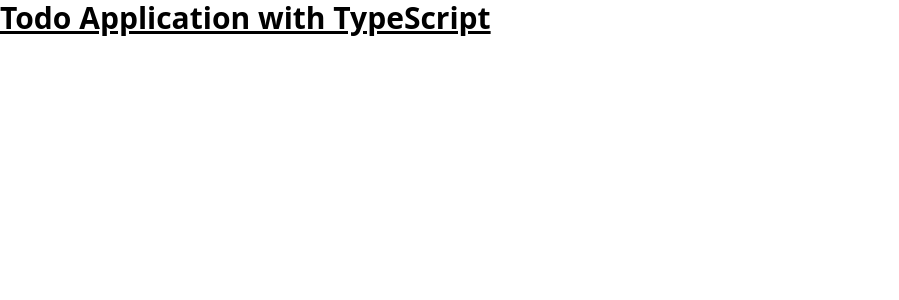
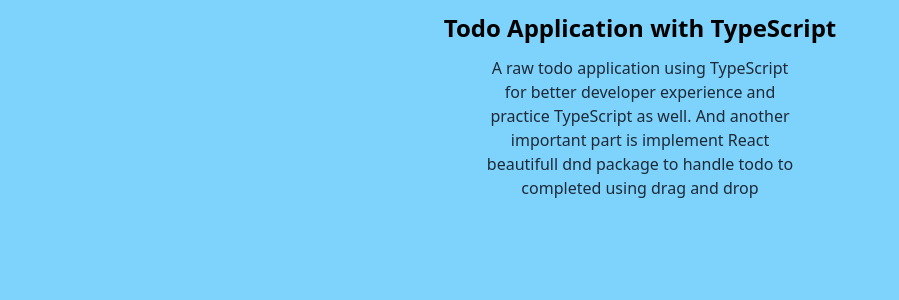
Before and after one commit to tushar-454/todo-application-typescript-dnd, a React (Vite) app: page / in a window 1280 px wide. Shown: the top 300 px of the page, without its empty margins (0-899 px from the left). Built offline with nearby package versions, Linux system fonts and the light colour scheme.

Commit message:
add projec title with short description

```diff
--- a/src/App.tsx
+++ b/src/App.tsx
@@ -2,7 +2,7 @@
 
 const App = () => {
   return (
-    <main>
+    <main className='bg-sky-300 h-screen w-screen'>
       <HeadTitle />
     </main>
   );
--- a/src/Components/HeadTitle.tsx
+++ b/src/Components/HeadTitle.tsx
@@ -1,9 +1,15 @@
 const HeadTitle = () => {
   return (
     <div>
-      <h1 className='text-3xl font-bold underline'>
+      <h1 className='text-2xl font-bold text-center py-3'>
         Todo Application with TypeScript
       </h1>
+      <p className='text-gray-800 font-medium text-center w-1/4 mx-auto'>
+        A raw todo application using TypeScript for better developer experience
+        and practice TypeScript as well. And another important part is implement
+        React beautifull dnd package to handle todo to completed using drag and
+        drop
+      </p>
     </div>
   );
 };
```
